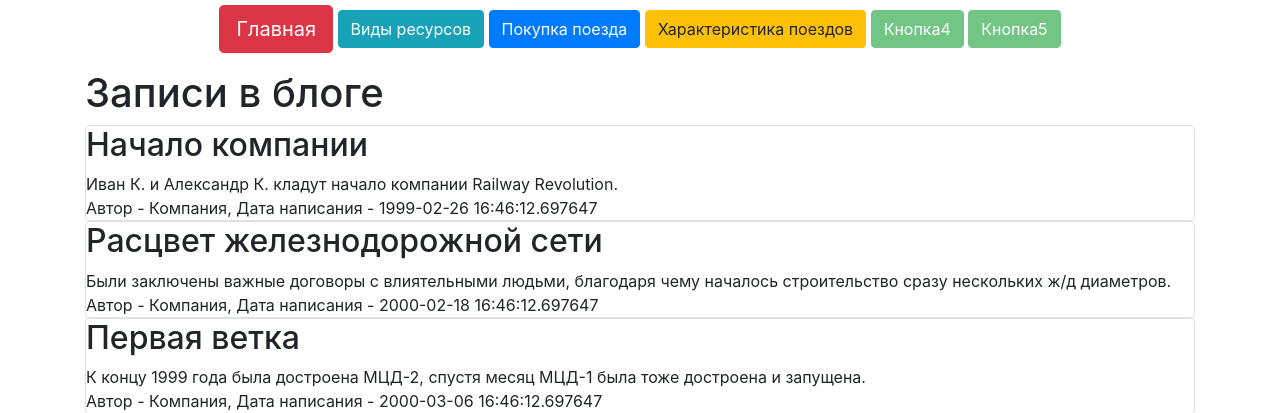
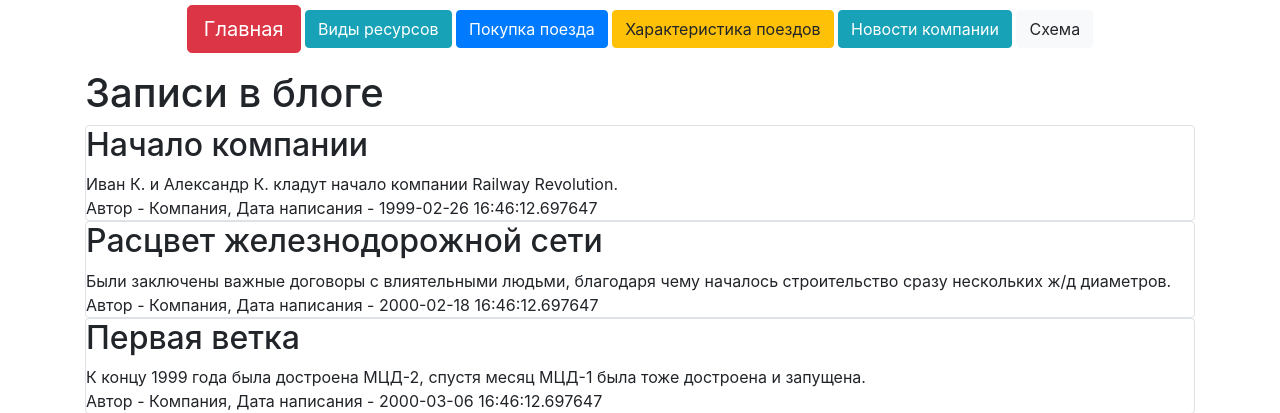
Before and after one commit to Neonchik4/Railway_Revolution, a Flask app: page /news in a window 1280 px wide. Shown: the part 70-483 px from the top of the page. Run offline with Flask 3, Linux system fonts and the light colour scheme; data comes from the database, SQL or seed files in the repository; both versions use the stored data as it was after the commit; some libraries are stand-ins or nearby versions.

Commit message:
I create a legend in db

```diff
--- a/main.py
+++ b/main.py
@@ -15,13 +15,14 @@ api = Api(app)
 app.config['SECRET_KEY'] = 'yandexlyceum_secret_key'
 login_manager = LoginManager()
 login_manager.init_app(app)
-con = sqlite3.connect('db/Railway_data.db')
-cursor_sql = con.cursor()
-cursor_sql.execute('')
+con1 = sqlite3.connect('db/Railway_data.db')
+con2 = sqlite3.connect('db/blogs.db')
+cursor_sql1 = con1.cursor()
+cursor_sql2 = con2.cursor()
 
-lines = [i[0] for i in cursor_sql.execute('SELECT name FROM LINES').fetchall()]
+lines = [i[0] for i in cursor_sql1.execute('SELECT name FROM LINES').fetchall()]
 dic_line_to_stations = {i[0]: i[1].split(', ') for i in
-                        cursor_sql.execute('SELECT name, stations FROM LINES').fetchall()}
+                        cursor_sql1.execute('SELECT name, stations FROM LINES').fetchall()}
 RESOURCES = ['Нефтепродукты', "Строительные материалы", "Химическая продукция", "Металлопрокат",
              "Контейнеры", "Уголь", "Нефть", "Песок", "Глина", "Древесина", "Сталь", "Алюминий", "Зерно", "Сахар",
              "Мука", "Фрукты", "Овощи", "Мясо", "Рыба", "Молоко",
@@ -201,7 +202,7 @@ def edit_news(id):
 @login_required
 def news_delete(id):
     db_sess = db_session.create_session()
-    news = db_sess.query(News).filter(News.id == id,
+    news = db_sess.query(News).filter(News.id == id, News.user_id != 7,
                                       News.user == current_user
                                       ).first()
     if news:
--- a/templates/base.html
+++ b/templates/base.html
@@ -32,8 +32,8 @@
                 <a class="btn btn-info" href="/resources">Виды ресурсов</a>
                 <a class="btn btn-primary" href="/buying_train">Покупка поезда</a>
                 <a class="btn btn-warning" href="/train_info">Характеристика поездов</a>
-                <a class="btn btn-success disabled" href="/login">Кнопка4</a>
-                <a class="btn btn-success disabled" href="/login">Кнопка5</a>
+                <a class="btn btn-info" href="/news">Новости компании</a>
+                <a class="btn btn-light" href="/scheme">Схема</a>
             </p>
         </div>
         {% block content %}{% endblock %}
```
Also changed, not shown: db/blogs.db.
